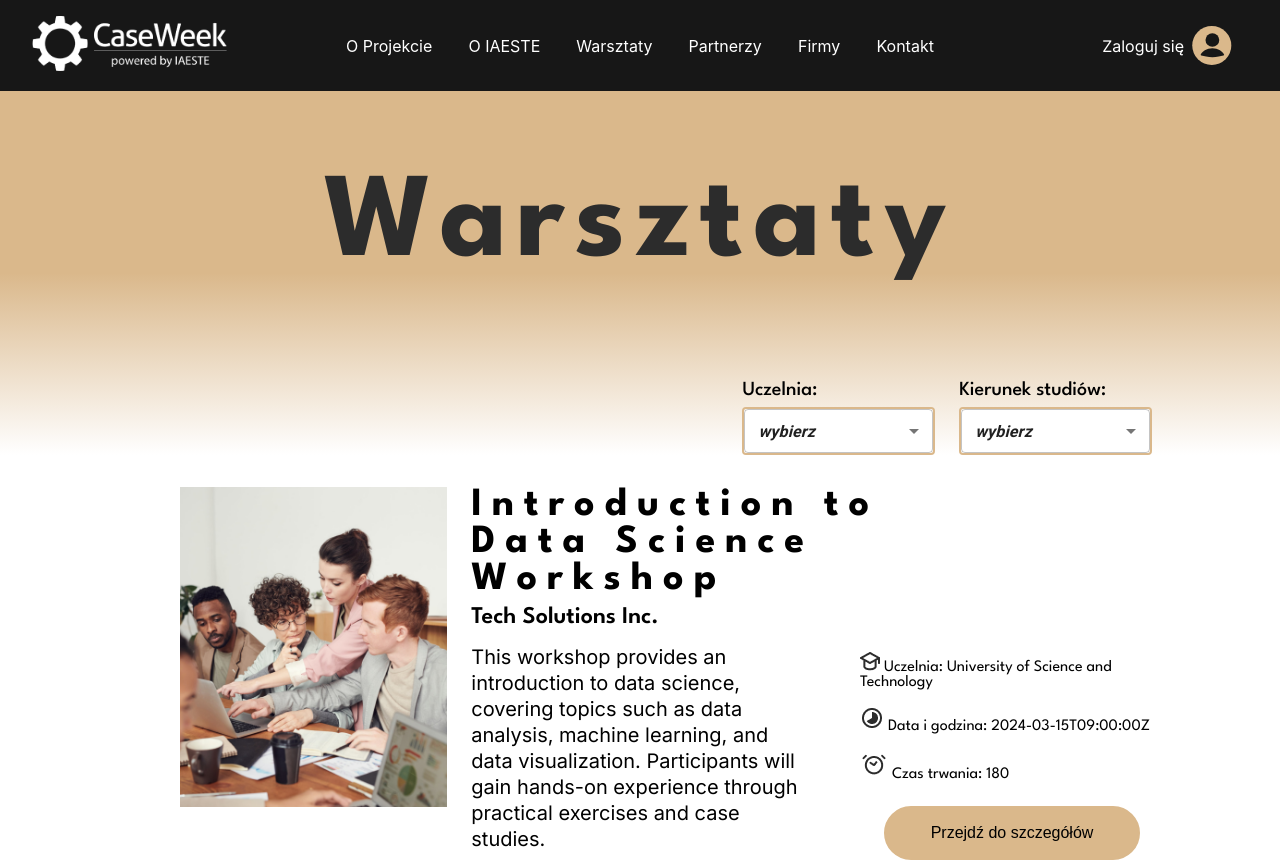
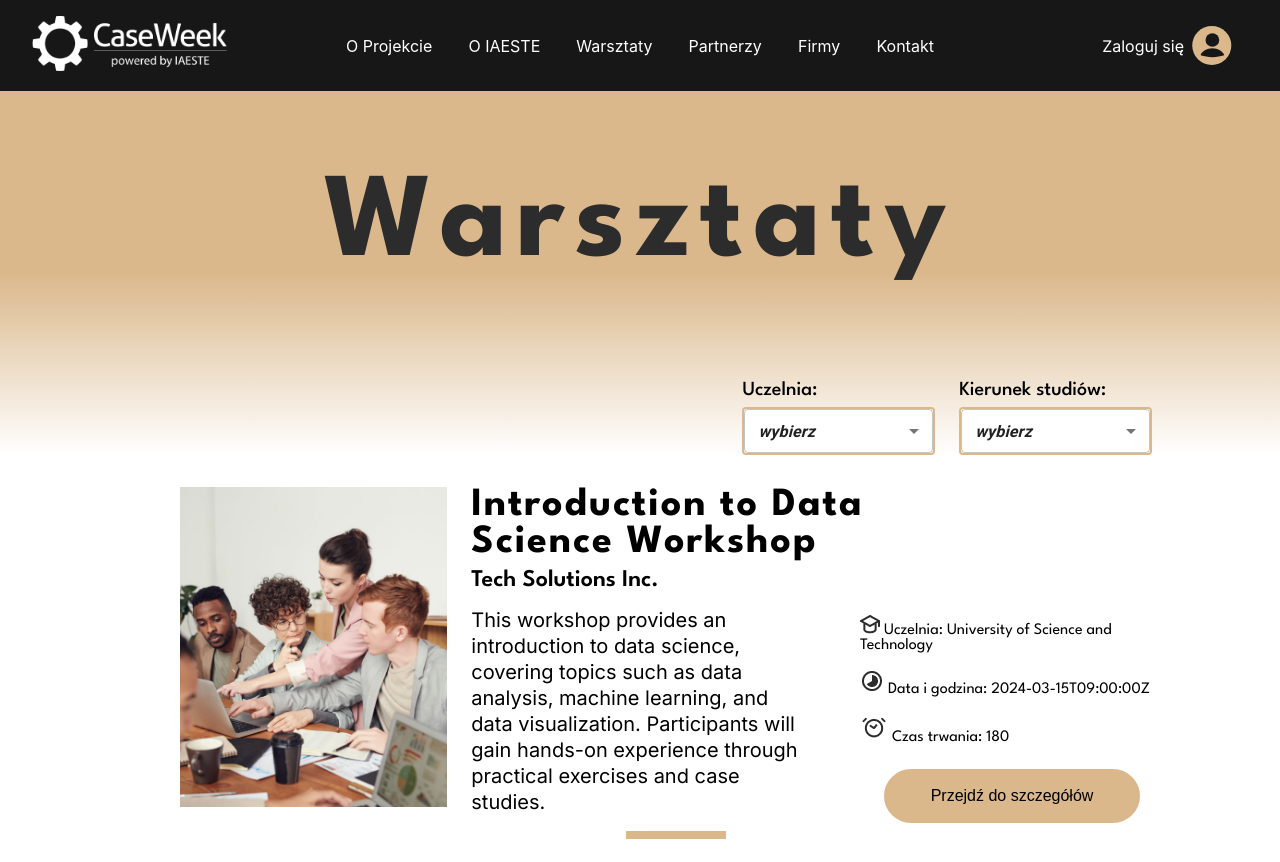
Before and after one commit to IAESTE-AGH/CaseWeek-app, a React (Create React App) app: page /warsztaty in a window 1280 px wide. Shown: the top 862 px of the page. Built offline with nearby package versions, Linux system fonts and the light colour scheme.

Commit message:
commitne szybciej

```diff
--- a/src/components/pages/landing/workshops/WorkshopsList/WorkshopsList.module.css
+++ b/src/components/pages/landing/workshops/WorkshopsList/WorkshopsList.module.css
@@ -127,7 +127,8 @@
 .workshopTitle {
     font-size: 2.5rem;
     font-weight:700;
-    letter-spacing: 0.625rem;
+
+    letter-spacing: 0.125rem;
 }
 
 .company{
```
